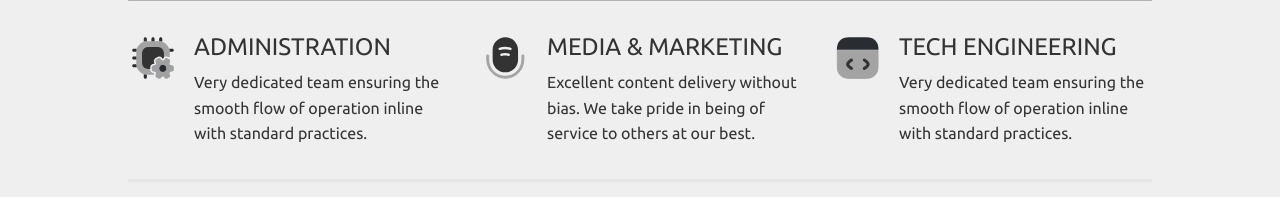
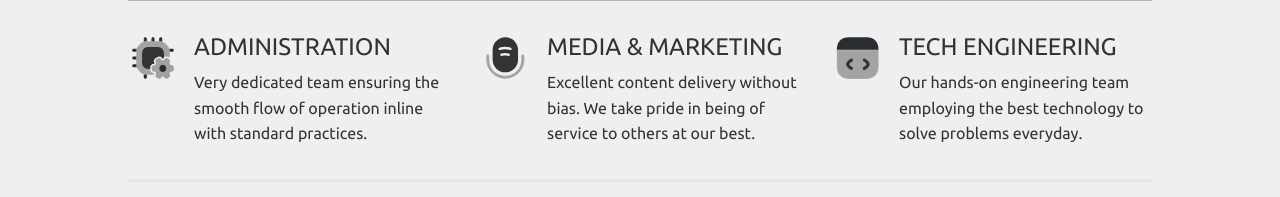
Before and after one commit to lazynerd-studios/Co-Habit-Landing, a React (Vite) app: page /about-us in a window 1280 px wide. Shown: the part 1729-1926 px from the top of the page. Built offline with nearby package versions, Linux system fonts and the light colour scheme.

Commit message:
Update AboutUs.jsx

```diff
--- a/src/Components/About Us/AboutUs.jsx
+++ b/src/Components/About Us/AboutUs.jsx
@@ -313,8 +313,7 @@ const AboutUs = () => (
                   TECH ENGINEERING
                 </h2>
                 <p className='font-normal text-[1rem] leading-[1.6rem]'>
-                  Very dedicated team ensuring the smooth flow of
-                  operation inline with standard practices.
+                  Our hands-on engineering team employing the best technology to solve problems everyday.
                 </p>
               </span>
 
```
